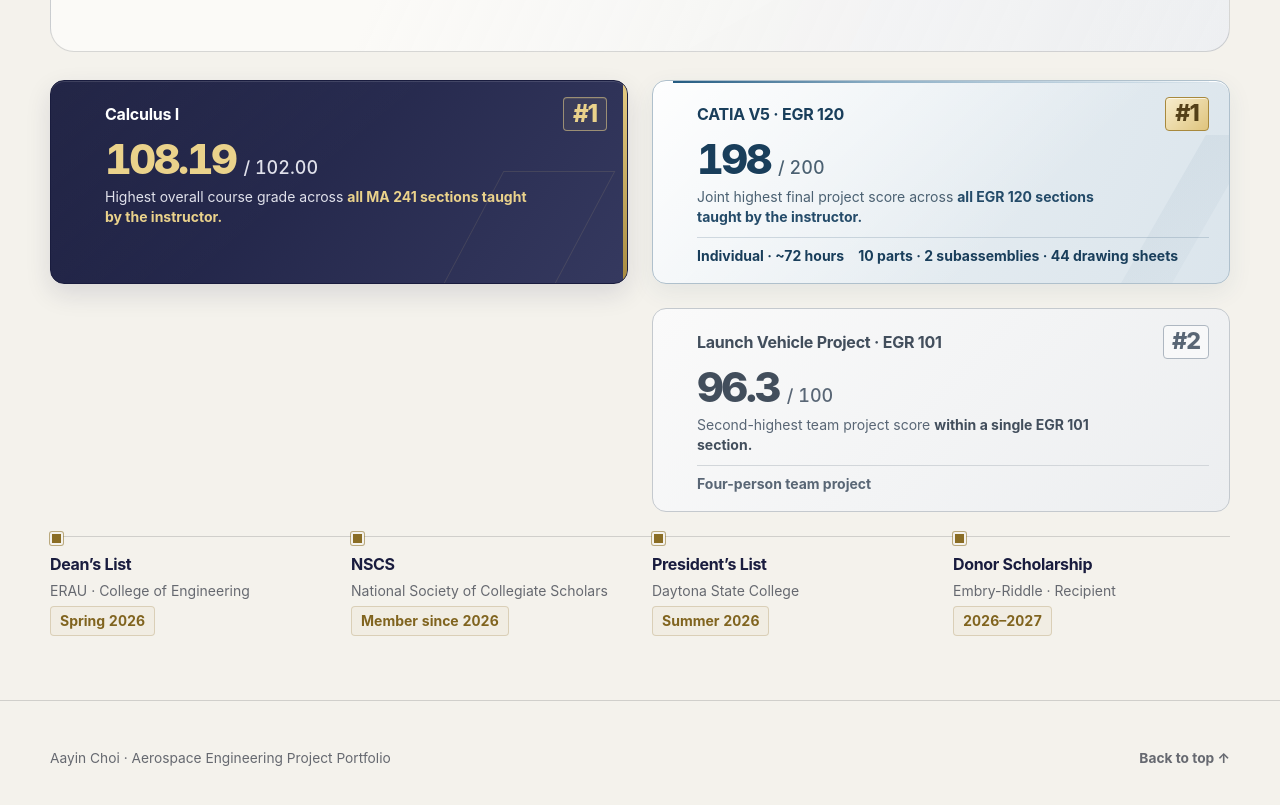
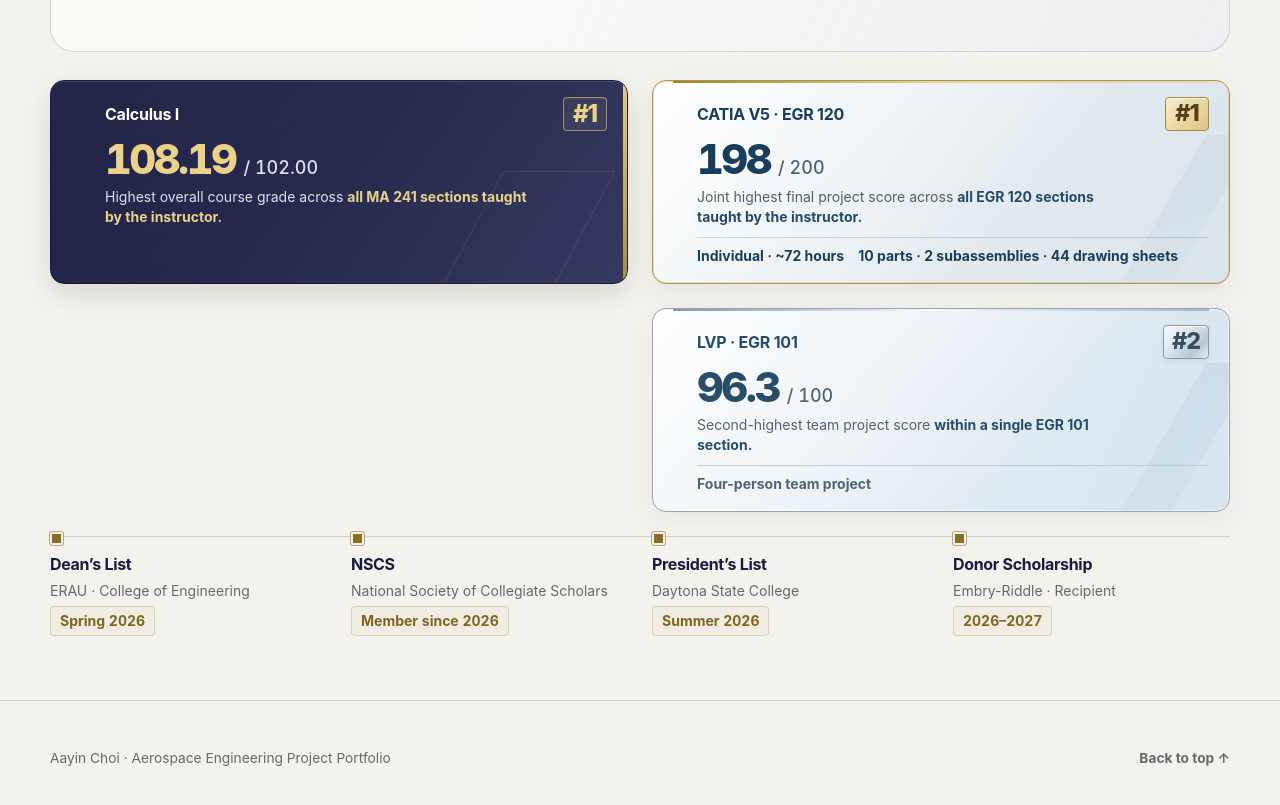
Before and after one commit to AayinChoi/AayinChoi.github.io, a plain HTML site: page index.html in a window 1280 px wide. Shown: the part 2071-2876 px from the top of the page. Drawn offline with Linux system fonts and the light colour scheme.

Commit message:
Add files via upload

```diff
--- a/index.html
+++ b/index.html
@@ -176,7 +176,7 @@
           </article>
           <article class="profile-milestone profile-milestone-lvp" id="lvp-record">
             <div class="profile-milestone-title">
-              <h3>Launch Vehicle Project · EGR 101</h3>
+              <h3>LVP · EGR 101</h3>
               <span class="profile-standing" aria-label="Team ranked number two within a single section">#2</span>
             </div>
             <div class="profile-milestone-main">
--- a/styles.css
+++ b/styles.css
@@ -2094,11 +2094,11 @@ figcaption { margin-top: 13px; color: var(--muted); font-size: 0.86rem; }
 .profile-milestone-catia {
   /* Align with the academic directory above. */
   padding-left: 44px;
-  border-color: #afc0cc;
+  border-color: #b49242;
   background:
     linear-gradient(135deg, rgba(255,255,255,0.92), transparent 65%),
     linear-gradient(115deg, #edf2f5, #dbe5ec);
-  box-shadow: 0 8px 24px rgba(36,75,105,0.08), inset 0 1px 0 #fff;
+  box-shadow: 0 8px 24px rgba(36,75,105,0.08), inset 0 0 0 1px rgba(180,146,66,0.24), inset 0 1px 0 #fff;
   color: #193e5b;
 }
 
@@ -2109,7 +2109,7 @@ figcaption { margin-top: 13px; color: var(--muted); font-size: 0.86rem; }
   left: 20px;
   width: calc(100% - 40px);
   height: 2px;
-  background: linear-gradient(90deg, #245b81, #8caec5 38%, rgba(140,174,197,0.08));
+  background: linear-gradient(90deg, #a18132, #e7d296 48%, rgba(180,146,66,0.12));
 }
 
 .profile-milestone-catia::after {
@@ -2545,9 +2545,12 @@ figcaption { margin-top: 13px; color: var(--muted); font-size: 0.86rem; }
 .profile-project-stack > .profile-milestone { grid-column: auto; min-height: 204px; scroll-margin-top: 28px; }
 .profile-milestone-lvp {
   padding-left: 44px;
-  border-color: #c4c9ce;
-  background: linear-gradient(135deg, #fafafa, #eceef0);
-  color: #424e5c;
+  border-color: #91a6b7;
+  background:
+    linear-gradient(135deg, rgba(255,255,255,0.88), transparent 70%),
+    linear-gradient(115deg, #edf3f7, #d7e4ee);
+  box-shadow: 0 8px 24px rgba(36,75,105,0.06), inset 0 0 0 1px rgba(255,255,255,0.65);
+  color: #274d69;
 }
 .profile-milestone-lvp .profile-standing {
   display: grid;
@@ -2555,16 +2558,38 @@ figcaption { margin-top: 13px; color: var(--muted); font-size: 0.86rem; }
   min-width: 44px;
   min-height: 34px;
   padding: 2px 8px;
-  border: 1px solid #aeb7c1;
+  border: 1px solid #8799a8;
   border-radius: 4px;
-  background: rgba(255,255,255,0.55);
-  color: #596675;
+  background: linear-gradient(135deg, #fafcfe 0%, #dce4eb 40%, #b9c8d4 74%, #e7eef3 100%);
+  box-shadow: inset 0 1px 0 #fff, 0 2px 5px rgba(39,77,105,0.08);
+  color: #354d60;
   font-size: 1.45rem;
 }
 .profile-milestone-lvp .profile-milestone-context,
-.profile-milestone-lvp .profile-milestone-score span { color: #596675; }
-.profile-milestone-lvp .profile-milestone-context strong { color: #424e5c; font-weight: 700; }
-.profile-milestone-lvp .profile-project-output { border-color: #d2d6da; color: #596675; }
+.profile-milestone-lvp .profile-milestone-score span { color: #4f6475; }
+.profile-milestone-lvp .profile-milestone-context strong { color: #274d69; font-weight: 700; }
+.profile-milestone-lvp .profile-project-output { border-color: #bdcdd9; color: #4f6475; }
+.profile-milestone-lvp::before {
+  content: "";
+  position: absolute;
+  top: 0;
+  left: 20px;
+  width: calc(100% - 40px);
+  height: 2px;
+  background: linear-gradient(90deg, #8399aa, #f7fafc 48%, #a4b8c7);
+}
+.profile-milestone-lvp::after {
+  content: "";
+  position: absolute;
+  right: -28px;
+  top: 54px;
+  width: 160px;
+  height: 190px;
+  background: linear-gradient(140deg, rgba(68,112,145,0.11), rgba(68,112,145,0));
+  clip-path: polygon(68% 0, 100% 0, 32% 100%, 0 100%);
+  pointer-events: none;
+}
+.profile-milestone-lvp > * { position: relative; z-index: 1; }
 @media (max-width: 620px) {
   .profile-project-stack { grid-column: auto; gap: 16px; }
   .profile-milestone-lvp { padding-inline: 24px; }
```
